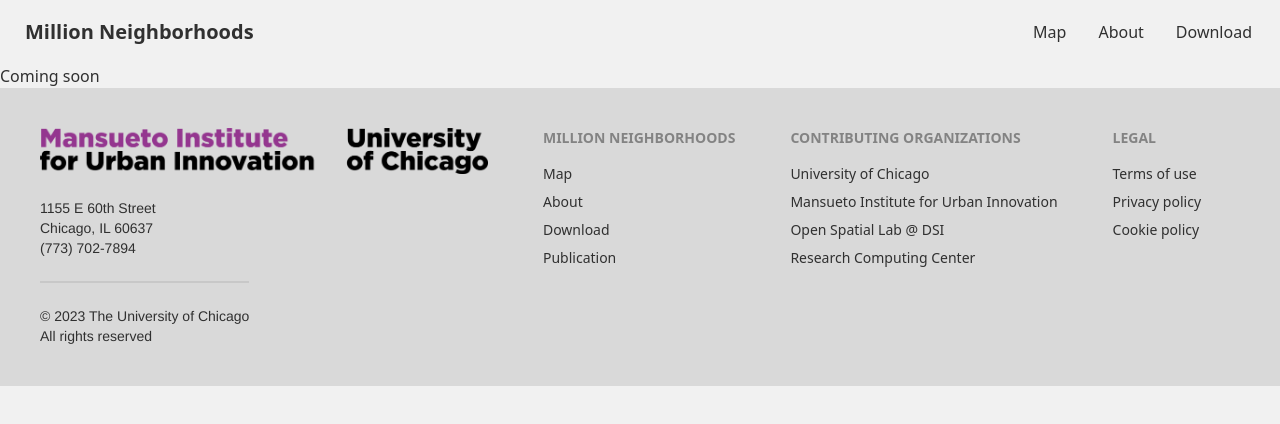
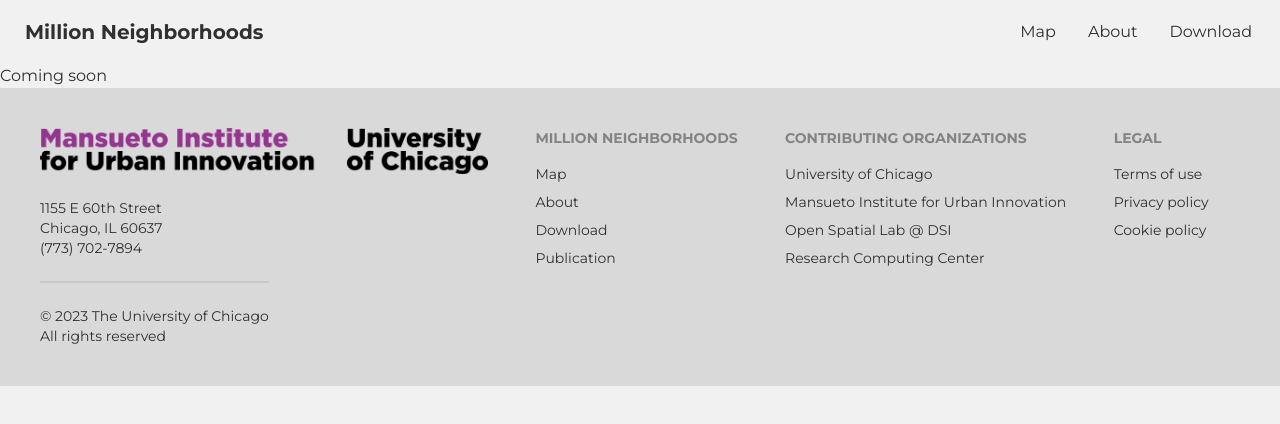
Before and after one commit to nmarchio/mn-explorer, a Next.js app: page /about in a window 1280 px wide. Shown: the top 424 px of the page. Built offline with nearby package versions, Linux system fonts and the light colour scheme.

Commit message:
Cleanup styles

```diff
--- a/app/globals.css
+++ b/app/globals.css
@@ -8,15 +8,11 @@ body, * {
   box-sizing: border-box;
 }
 
-h1, h2, h3, h4, h5, h6, p {
-  font-family:'Franklin Gothic Medium', 'Arial Narrow', Arial, sans-serif;
-}
 .tooltip {
   position: fixed;
   pointer-events: none;
   background-color: rgba(255, 255, 255, 0.5);
   border: 1px solid rgba(0,0,0,0.25);
-  font-family: 'Franklin Gothic Medium', 'Arial Narrow', Arial, sans-serif;
   font-weight: bold;
 }
 
--- a/app/layout.tsx
+++ b/app/layout.tsx
@@ -1,5 +1,6 @@
 import Footer from '@/components/Footer'
 import Navigation from '@/components/Navigation'
+import { Montserrat } from 'next/font/google';
 import './globals.css'
 
 export const metadata = {
@@ -7,13 +8,19 @@ export const metadata = {
   description: 'Generated by create next app',
 }
 
+const montserrat = Montserrat({
+  weight: ['400','700'],
+  subsets: ['latin'],
+  display: 'swap'
+})
+
 export default function RootLayout({
   children,
 }: {
   children: React.ReactNode
 }) {
   return (
-    <html lang="en">
+    <html lang="en" className={montserrat.className}>
       <body>
         <Navigation />
         {children}
--- a/app/page.module.css
+++ /dev/null
@@ -1,271 +0,0 @@
-.main {
-  display: flex;
-  flex-direction: column;
-  justify-content: space-between;
-  align-items: center;
-  padding: 6rem;
-  min-height: 100vh;
-}
-
-.description {
-  display: inherit;
-  justify-content: inherit;
-  align-items: inherit;
-  font-size: 0.85rem;
-  max-width: var(--max-width);
-  width: 100%;
-  z-index: 2;
-  font-family: var(--font-mono);
-}
-
-.description a {
-  display: flex;
-  align-items: center;
-  justify-content: center;
-  gap: 0.5rem;
-}
-
-.description p {
-  position: relative;
-  margin: 0;
-  padding: 1rem;
-  background-color: rgba(var(--callout-rgb), 0.5);
-  border: 1px solid rgba(var(--callout-border-rgb), 0.3);
-  border-radius: var(--border-radius);
-}
-
-.code {
-  font-weight: 700;
-  font-family: var(--font-mono);
-}
-
-.grid {
-  display: grid;
-  grid-template-columns: repeat(3, minmax(33%, auto));
-  width: var(--max-width);
-  max-width: 100%;
-}
-
-.card {
-  padding: 1rem 1.2rem;
-  border-radius: var(--border-radius);
-  background: rgba(var(--card-rgb), 0);
-  border: 1px solid rgba(var(--card-border-rgb), 0);
-  transition: background 200ms, border 200ms;
-}
-
-.card span {
-  display: inline-block;
-  transition: transform 200ms;
-}
-
-.card h2 {
-  font-weight: 600;
-  margin-bottom: 0.7rem;
-}
-
-.card p {
-  margin: 0;
-  opacity: 0.6;
-  font-size: 0.9rem;
-  line-height: 1.5;
-  max-width: 34ch;
-}
-
-.center {
-  display: flex;
-  justify-content: center;
-  align-items: center;
-  position: relative;
-  padding: 4rem 0;
-}
-
-.center::before {
-  background: var(--secondary-glow);
-  border-radius: 50%;
-  width: 480px;
-  height: 360px;
-  margin-left: -400px;
-}
-
-.center::after {
-  background: var(--primary-glow);
-  width: 240px;
-  height: 180px;
-  z-index: -1;
-}
-
-.center::before,
-.center::after {
-  content: '';
-  left: 50%;
-  position: absolute;
-  filter: blur(45px);
-  transform: translateZ(0);
-}
-
-.logo,
-.thirteen {
-  position: relative;
-}
-
-.thirteen {
-  display: flex;
-  justify-content: center;
-  align-items: center;
-  width: 75px;
-  height: 75px;
-  padding: 25px 10px;
-  margin-left: 16px;
-  transform: translateZ(0);
-  border-radius: var(--border-radius);
-  overflow: hidden;
-  box-shadow: 0px 2px 8px -1px #0000001a;
-}
-
-.thirteen::before,
-.thirteen::after {
-  content: '';
-  position: absolute;
-  z-index: -1;
-}
-
-/* Conic Gradient Animation */
-.thirteen::before {
-  animation: 6s rotate linear infinite;
-  width: 200%;
-  height: 200%;
-  background: var(--tile-border);
-}
-
-/* Inner Square */
-.thirteen::after {
-  inset: 0;
-  padding: 1px;
-  border-radius: var(--border-radius);
-  background: linear-gradient(
-    to bottom right,
-    rgba(var(--tile-start-rgb), 1),
-    rgba(var(--tile-end-rgb), 1)
-  );
-  background-clip: content-box;
-}
-
-/* Enable hover only on non-touch devices */
-@media (hover: hover) and (pointer: fine) {
-  .card:hover {
-    background: rgba(var(--card-rgb), 0.1);
-    border: 1px solid rgba(var(--card-border-rgb), 0.15);
-  }
-
-  .card:hover span {
-    transform: translateX(4px);
-  }
-}
-
-@media (prefers-reduced-motion) {
-  .thirteen::before {
-    animation: none;
-  }
-
-  .card:hover span {
-    transform: none;
-  }
-}
-
-/* Mobile and Tablet */
-@media (max-width: 1023px) {
-  .content {
-    padding: 4rem;
-  }
-
-  .grid {
-    grid-template-columns: 1fr;
-    margin-bottom: 120px;
-    max-width: 320px;
-    text-align: center;
-  }
-
-  .card {
-    padding: 1rem 2.5rem;
-  }
-
-  .card h2 {
-    margin-bottom: 0.5rem;
-  }
-
-  .center {
-    padding: 8rem 0 6rem;
-  }
-
-  .center::before {
-    transform: none;
-    height: 300px;
-  }
-
-  .description {
-    font-size: 0.8rem;
-  }
-
-  .description a {
-    padding: 1rem;
-  }
-
-  .description p,
-  .description div {
-    display: flex;
-    justify-content: center;
-    position: fixed;
-    width: 100%;
-  }
-
-  .description p {
-    align-items: center;
-    inset: 0 0 auto;
-    padding: 2rem 1rem 1.4rem;
-    border-radius: 0;
-    border: none;
-    border-bottom: 1px solid rgba(var(--callout-border-rgb), 0.25);
-    background: linear-gradient(
-      to bottom,
-      rgba(var(--background-start-rgb), 1),
-      rgba(var(--callout-rgb), 0.5)
-    );
-    background-clip: padding-box;
-    backdrop-filter: blur(24px);
-  }
-
-  .description div {
-    align-items: flex-end;
-    pointer-events: none;
-    inset: auto 0 0;
-    padding: 2rem;
-    height: 200px;
-    background: linear-gradient(
-      to bottom,
-      transparent 0%,
-      rgb(var(--background-end-rgb)) 40%
-    );
-    z-index: 1;
-  }
-}
-
-@media (prefers-color-scheme: dark) {
-  .vercelLogo {
-    filter: invert(1);
-  }
-
-  .logo,
-  .thirteen img {
-    filter: invert(1) drop-shadow(0 0 0.3rem #ffffff70);
-  }
-}
-
-@keyframes rotate {
-  from {
-    transform: rotate(360deg);
-  }
-  to {
-    transform: rotate(0deg);
-  }
-}
--- a/components/ColorRange.tsx
+++ b/components/ColorRange.tsx
@@ -5,45 +5,29 @@ export const ColorRange: React.FC<{
   rangeType: string;
 }> = ({ colorScale, rangeType }) => {
   const len = Object.keys(colorScale).length - 1;
-  const gradient = rangeType === "unclassified"
-    ?  `linear-gradient(180deg, ${Object.values(colorScale).map((v, i) => `rgb(${v.join(',')}) ${Math.round(i / len * 100)}%`).join(', ')})`
-    : '';
-  console.log(gradient)
+  const gradient =
+    rangeType === "unclassified"
+      ? `linear-gradient(180deg, ${Object.values(colorScale)
+          .map((v, i) => `rgb(${v.join(",")}) ${Math.round((i / len) * 100)}%`)
+          .join(", ")})`
+      : "";
+
   return (
-    <div
-      style={{
-        display: "flex",
-        flexDirection: "row",
-        fontSize: ".75rem",
-      }}
-    >
-      <div
-        style={{
-          display: "flex",
-          flexDirection: "column",
-          justifyContent: "space-between",
-        }}
-      >
+    <div className="flex flex-row text-xs">
+      <div className="flex flex-col justify-between items-start">
         {rangeType === undefined &&
           Object.entries(colorScale).map(([key, color], i) => (
             <div
               key={i}
-            style={{
-              display: "flex",
-              flexDirection: "row",
-              justifyContent: "space-between",
-              alignItems: "center",
-              textAlign: "left",
-            }}
+              className="flex flex-row justify-between items-center text-left"
             >
               <div
+                className="w-3 h-3"
                 style={{
-                width: "10px",
-                height: "10px",
                   background: `rgb(${color.join(",")}`,
                 }}
               ></div>
-            <p key={i} style={{ margin: "0 .5em" }}>
+              <p key={i} className="ml-2 my-0">
                 {key}
               </p>
             </div>
@@ -52,50 +36,37 @@ export const ColorRange: React.FC<{
           Object.entries(colorScale).map(([key, color], i) => (
             <div
               key={i}
-              style={{
-                display: "flex",
-                flexDirection: "row",
-                justifyContent: "space-between",
-                alignItems: "center",
-                textAlign: "left",
-              }}
+              className="flex flex-row justify-between items-center text-left"
             >
               <div
-                style={{
-                  width: "10px",
-                  height: "10px",
-                  background: `rgb(${color.join(",")}`,
-                }}
-              ></div>
-              <p style={{ margin: "0 .5em" }}>
+                className="w-3 h-3"
+                style={{ background: `rgb(${color.join(",")}` }}
+              />
+              <p>
                 {i === 0 && `< ${key}`}
                 {i === Object.entries(colorScale).length - 1 && `> ${key}`}
-                {i !== 0 && i !== Object.entries(colorScale).length - 1 && `${key} - ${Object.entries(colorScale)[i+1][0]}`}
+                {i !== 0 &&
+                  i !== Object.entries(colorScale).length - 1 &&
+                  `${key} - ${Object.entries(colorScale)[i + 1][0]}`}
               </p>
             </div>
           ))}
 
-          {rangeType === "unclassified" && <div style={{display:'flex', flexDirection:"row"}}>
-            <div style={{height:'100%', width:'1rem', background:gradient}}></div>
+        {rangeType === "unclassified" && (
+          <div className="flex flex-row">
+            <div className="w-4 h-full" style={{ background: gradient }}></div>
             <div>
               {Object.entries(colorScale).map(([key, color], i) => (
                 <div
                   key={i}
-                style={{
-                  display: "flex",
-                  flexDirection: "row",
-                  justifyContent: "space-between",
-                  alignItems: "center",
-                  textAlign: "left",
-                }}
+                  className="flex flex-row justify-between items-center text-left"
                 >
-                <p style={{ margin: "0 .5em" }}>
-                  {key}
-                </p>
+                  <p>{key}</p>
                 </div>
               ))}
             </div>
-            </div>}
+          </div>
+        )}
       </div>
     </div>
   );
--- a/package.json
+++ b/package.json
@@ -12,6 +12,7 @@
   "dependencies": {
     "@mapbox/mapbox-gl-geocoder": "^5.0.1",
     "@maticoapp/deck.gl-pmtiles": "^0.0.31",
+    "@tailwindcss/typography": "^0.5.9",
     "@types/d3": "^7.4.0",
     "@types/node": "18.14.2",
     "@types/react": "18.0.28",
--- a/tailwind.config.js
+++ b/tailwind.config.js
@@ -9,10 +9,15 @@ module.exports = {
     "./src/**/*.{js,ts,jsx,tsx}",
   ],
   theme: {
-    extend: {},
+    extend:
+    {
+      fontFamily: {
+        'sans': ['Montserrat', 'helvetica', 'arial', 'sans-serif']
+      },
+    },
   },
   daisyui: {
     themes: ["autumn"]
   },
-  plugins: [require("daisyui")],
+  plugins: [require("@tailwindcss/typography"), require("daisyui")],
 }
```
Also changed, not shown: app/map/page.tsx (+8 -25 lines), 1 other file (tests, documents, lock files or other folders). Lines whose indentation alone changed are shown as unchanged.
